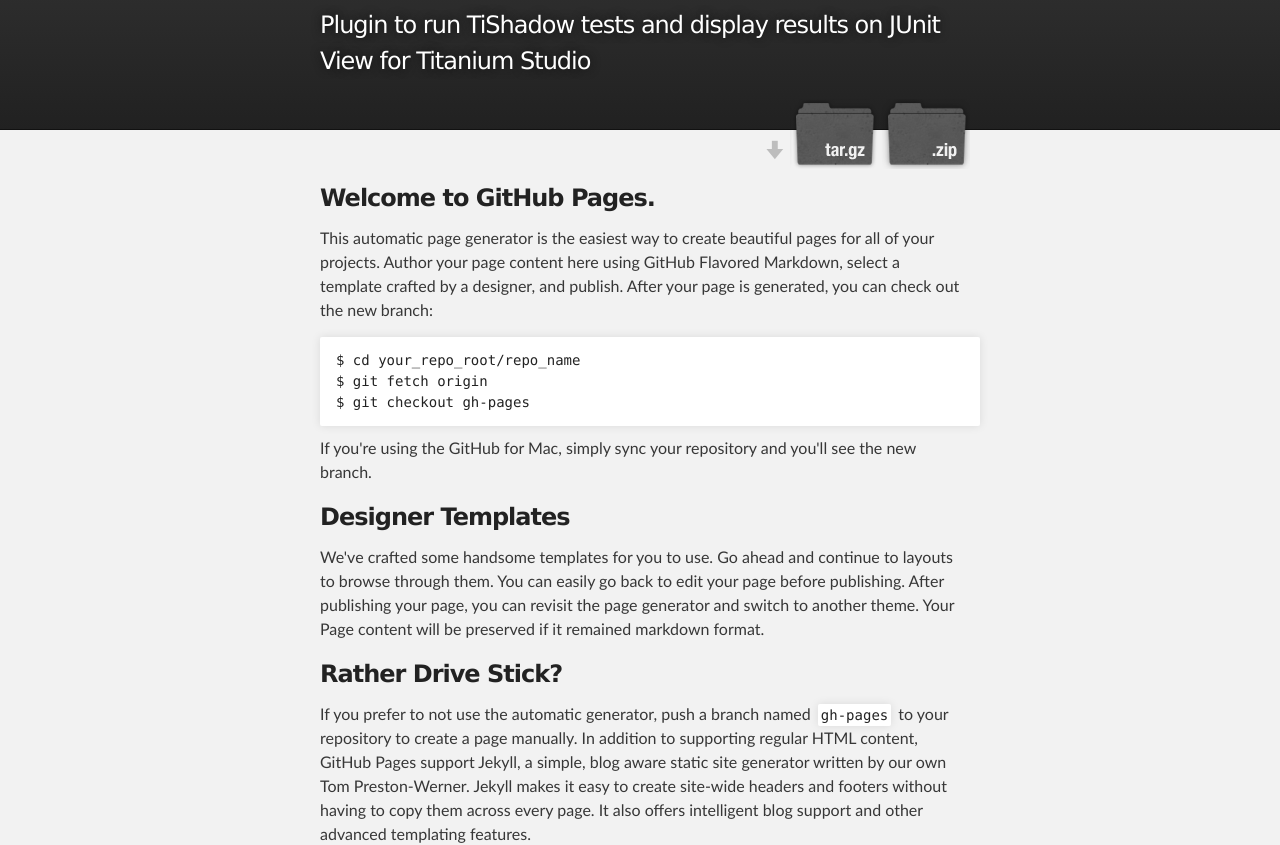
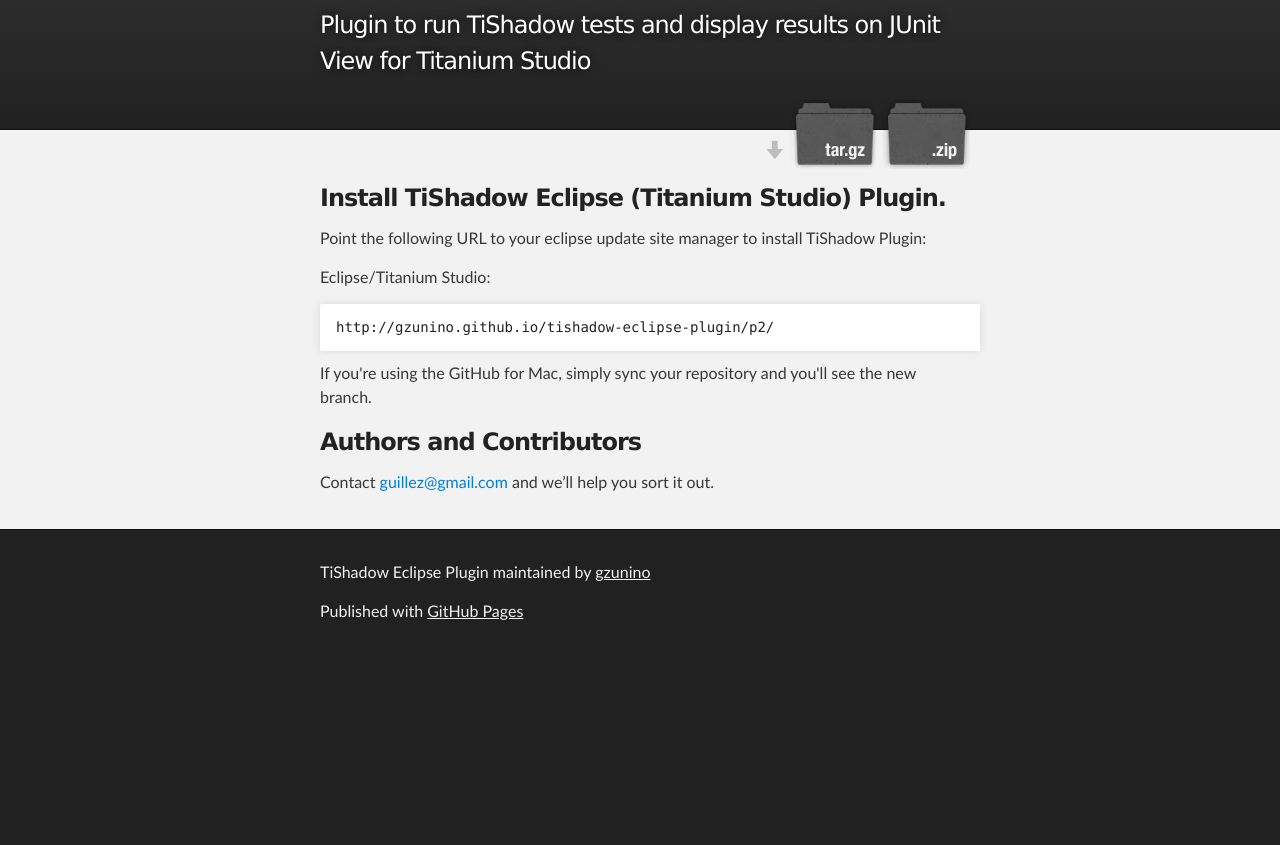
Before and after one commit to gzunino/tishadow-eclipse-plugin, a plain HTML site: page index.html in a window 1280 px wide. Shown: the part 116-961 px from the top of the page. After the commit the page ends 800 px from the top, so only its background shows below. Drawn offline with Linux system fonts and the light colour scheme.

Commit message:
Update index.html

```diff
--- a/index.html
+++ b/index.html
@@ -32,36 +32,23 @@
     <div id="main_content_wrap" class="outer">
       <section id="main_content" class="inner">
         <h3>
-<a name="welcome-to-github-pages" class="anchor" href="#welcome-to-github-pages"><span class="octicon octicon-link"></span></a>Welcome to GitHub Pages.</h3>
+<a name="welcome-to-github-pages" class="anchor" href="#welcome-to-github-pages"><span class="octicon octicon-link"></span></a>Install TiShadow Eclipse (Titanium Studio) Plugin.</h3>
 
-<p>This automatic page generator is the easiest way to create beautiful pages for all of your projects. Author your page content here using GitHub Flavored Markdown, select a template crafted by a designer, and publish. After your page is generated, you can check out the new branch:</p>
+<p>Point the following URL to your eclipse update site manager to install TiShadow Plugin:</p>
 
-<pre><code>$ cd your_repo_root/repo_name
-$ git fetch origin
-$ git checkout gh-pages
+<p>Eclipse/Titanium Studio:</p>
+
+<pre><code>http://gzunino.github.io/tishadow-eclipse-plugin/p2/
 </code></pre>
 
 <p>If you're using the GitHub for Mac, simply sync your repository and you'll see the new branch.</p>
 
-<h3>
-<a name="designer-templates" class="anchor" href="#designer-templates"><span class="octicon octicon-link"></span></a>Designer Templates</h3>
-
-<p>We've crafted some handsome templates for you to use. Go ahead and continue to layouts to browse through them. You can easily go back to edit your page before publishing. After publishing your page, you can revisit the page generator and switch to another theme. Your Page content will be preserved if it remained markdown format.</p>
-
-<h3>
-<a name="rather-drive-stick" class="anchor" href="#rather-drive-stick"><span class="octicon octicon-link"></span></a>Rather Drive Stick?</h3>
-
-<p>If you prefer to not use the automatic generator, push a branch named <code>gh-pages</code> to your repository to create a page manually. In addition to supporting regular HTML content, GitHub Pages support Jekyll, a simple, blog aware static site generator written by our own Tom Preston-Werner. Jekyll makes it easy to create site-wide headers and footers without having to copy them across every page. It also offers intelligent blog support and other advanced templating features.</p>
 
 <h3>
 <a name="authors-and-contributors" class="anchor" href="#authors-and-contributors"><span class="octicon octicon-link"></span></a>Authors and Contributors</h3>
 
-<p>You can <a href="https://github.com/blog/821" class="user-mention">@mention</a> a GitHub username to generate a link to their profile. The resulting <code>&lt;a&gt;</code> element will link to the contributor's GitHub Profile. For example: In 2007, Chris Wanstrath (<a href="https://github.com/defunkt" class="user-mention">@defunkt</a>), PJ Hyett (<a href="https://github.com/pjhyett" class="user-mention">@pjhyett</a>), and Tom Preston-Werner (<a href="https://github.com/mojombo" class="user-mention">@mojombo</a>) founded GitHub.</p>
+<p>Contact <a href="mailto:guillez@gmail.com">guillez@gmail.com</a> and we’ll help you sort it out.</p>
 
-<h3>
-<a name="support-or-contact" class="anchor" href="#support-or-contact"><span class="octicon octicon-link"></span></a>Support or Contact</h3>
-
-<p>Having trouble with Pages? Check out the documentation at <a href="http://help.github.com/pages">http://help.github.com/pages</a> or contact <a href="mailto:support@github.com">support@github.com</a> and we’ll help you sort it out.</p>
       </section>
     </div>
 
```
